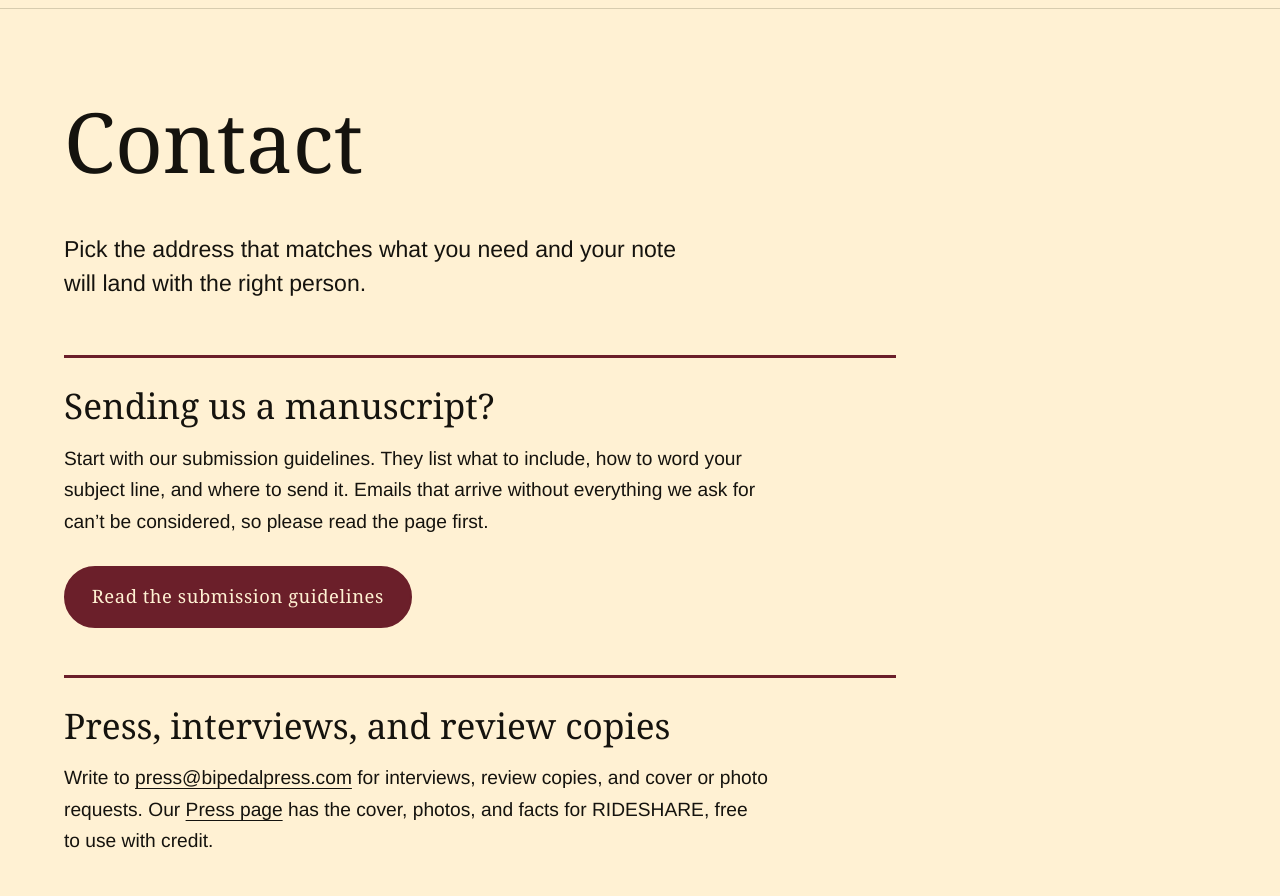
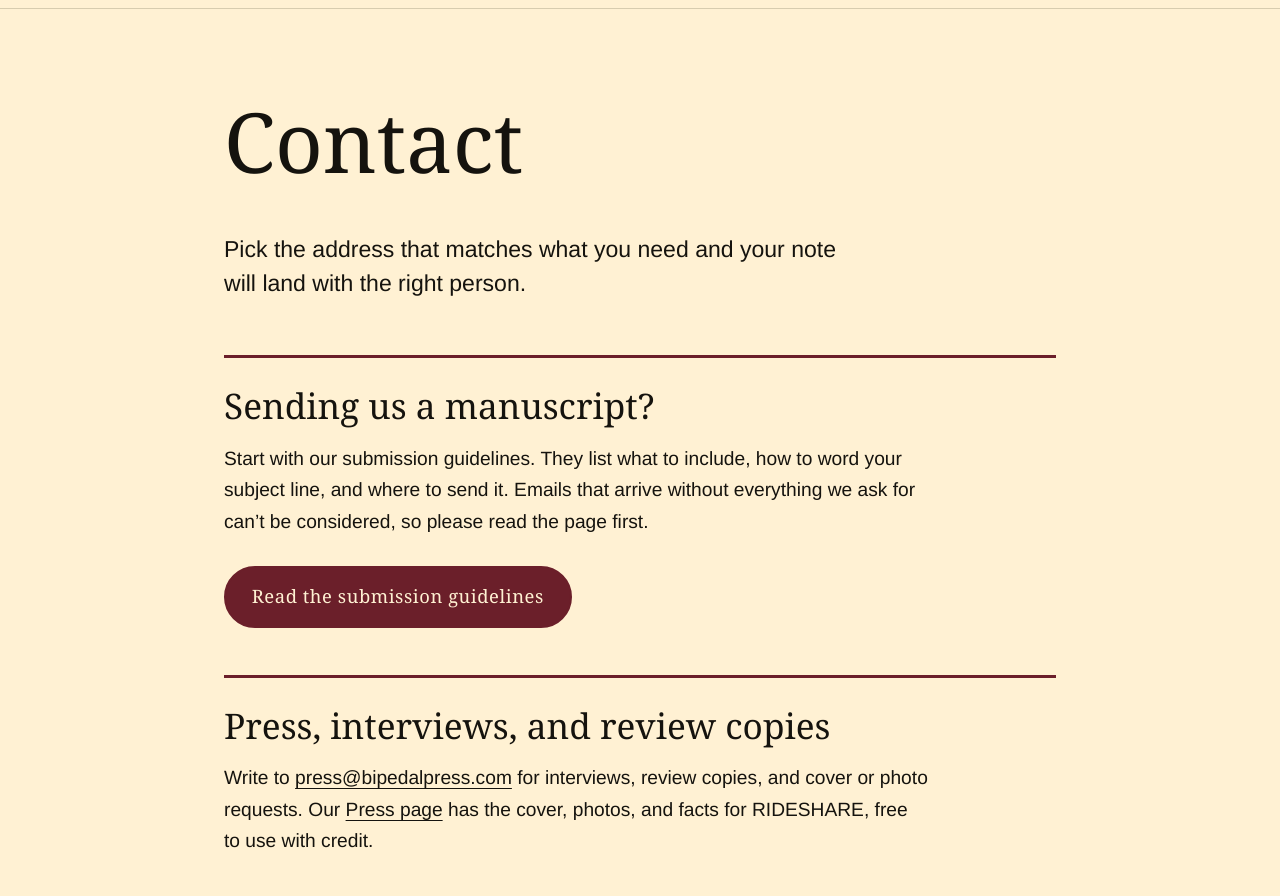
Before and after one commit to bipedalpress/bipedal, a plain HTML site: page contact/index.html in a window 1280 px wide. Shown: the part 56-952 px from the top of the page. Drawn offline with Linux system fonts and the light colour scheme; a web font is replaced by a local one.

Commit message:
Add files via upload

```diff
--- a/contact/index.html
+++ b/contact/index.html
@@ -62,7 +62,7 @@
   </header>
 
   <main id="main">
-    <section class="page-intro">
+    <section class="page-intro contact-intro">
       <h1>Contact</h1>
       <p class="lede">Pick the address that matches what you need and your note will land with the right person.</p>
     </section>
--- a/style.css
+++ b/style.css
@@ -698,7 +698,8 @@ html.js .reveal-group.in > .craft:hover { transition-delay: 0s; }
 @media (max-width: 760px) { .press-grid { grid-template-columns: 1fr; } .press-grid img { height: auto; max-height: 20rem; } .press-facts { grid-template-columns: 1fr; } .press-author { grid-template-columns: 1fr; } .press-author figure { max-width: 12rem; } }
 
 /* contact */
-.contact { max-width: 60rem; margin: 0; padding: 0 var(--gutter) var(--section); display: grid; gap: clamp(1rem, 3vw, 1.75rem); }
+.contact, .contact-intro { max-width: 60rem; margin-left: auto; margin-right: auto; }
+.contact { padding: 0 var(--gutter) var(--section); display: grid; gap: clamp(1rem, 3vw, 1.75rem); }
 .contact-card { border-top: 3px solid var(--accent); padding-top: clamp(1.25rem, 3vw, 1.75rem); }
 .contact-card h2 { font-size: clamp(1.6rem, 1.3rem + 1.2vw, 2.2rem); margin-bottom: 0.5em; }
 .contact-card p { max-width: 44rem; }
```
